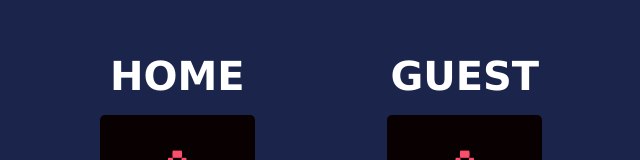
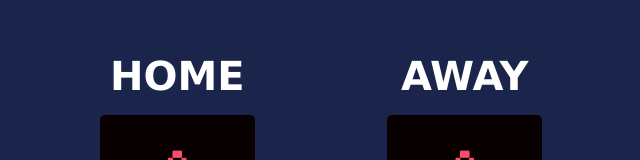
Before and after one commit to Ragulan88/Scrimba, a plain HTML site: page Basketball Scoreboard/index.html in a window 1280 px wide. Shown: the part 222-382 px from the top of the page, without its empty margins (319-959 px from the left). Drawn offline with Linux system fonts and the light colour scheme.

Commit message:
Changed Guest to Away

```diff
--- a/Basketball Scoreboard/index.html
+++ b/Basketball Scoreboard/index.html
@@ -27,7 +27,7 @@
           </div>
         </div>
         <div class="score_wrapper">
-          <h1>Guest</h1>
+          <h1>Away</h1>
           <div class="score">
             <h2 id="guest-score">0</h2>
           </div>
```
